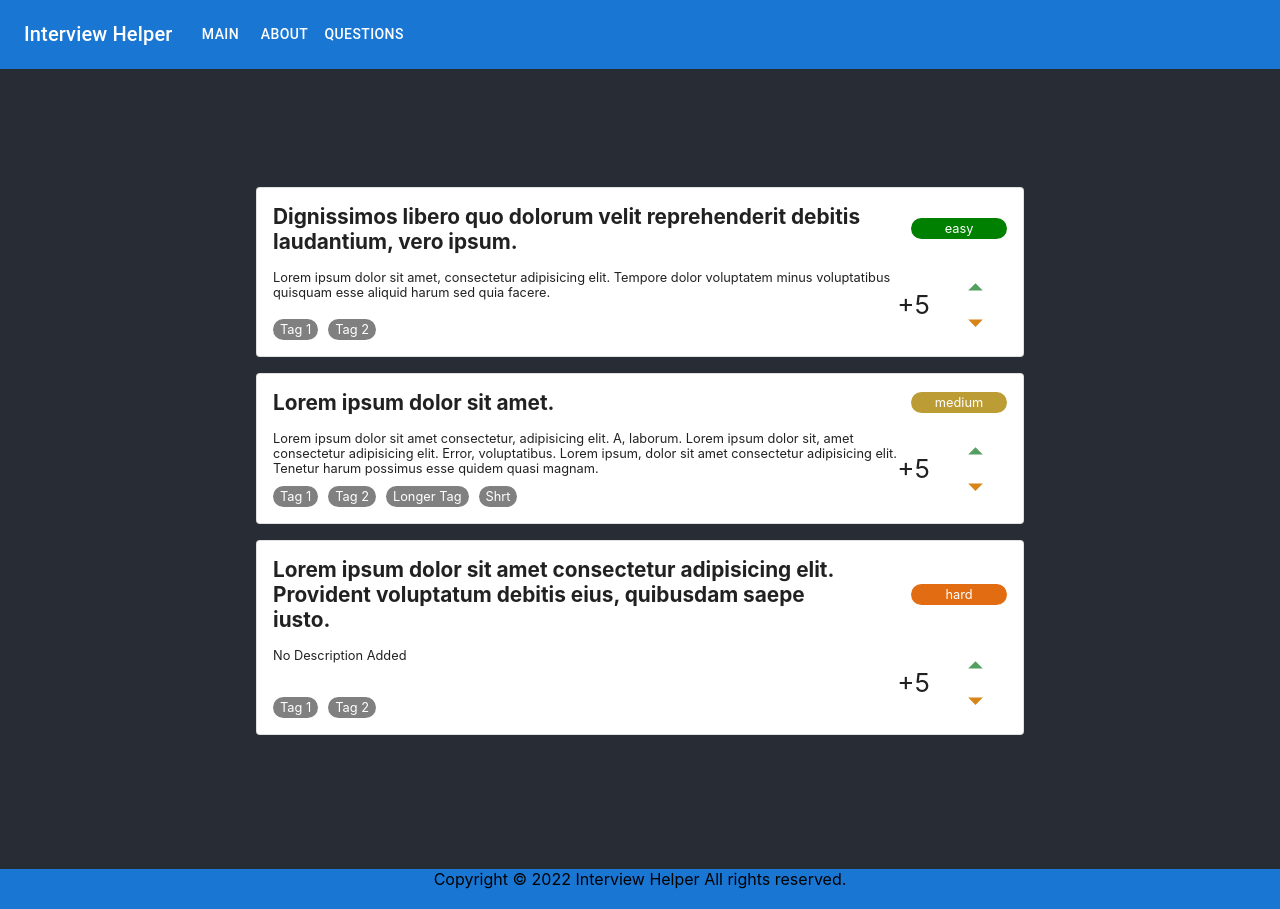
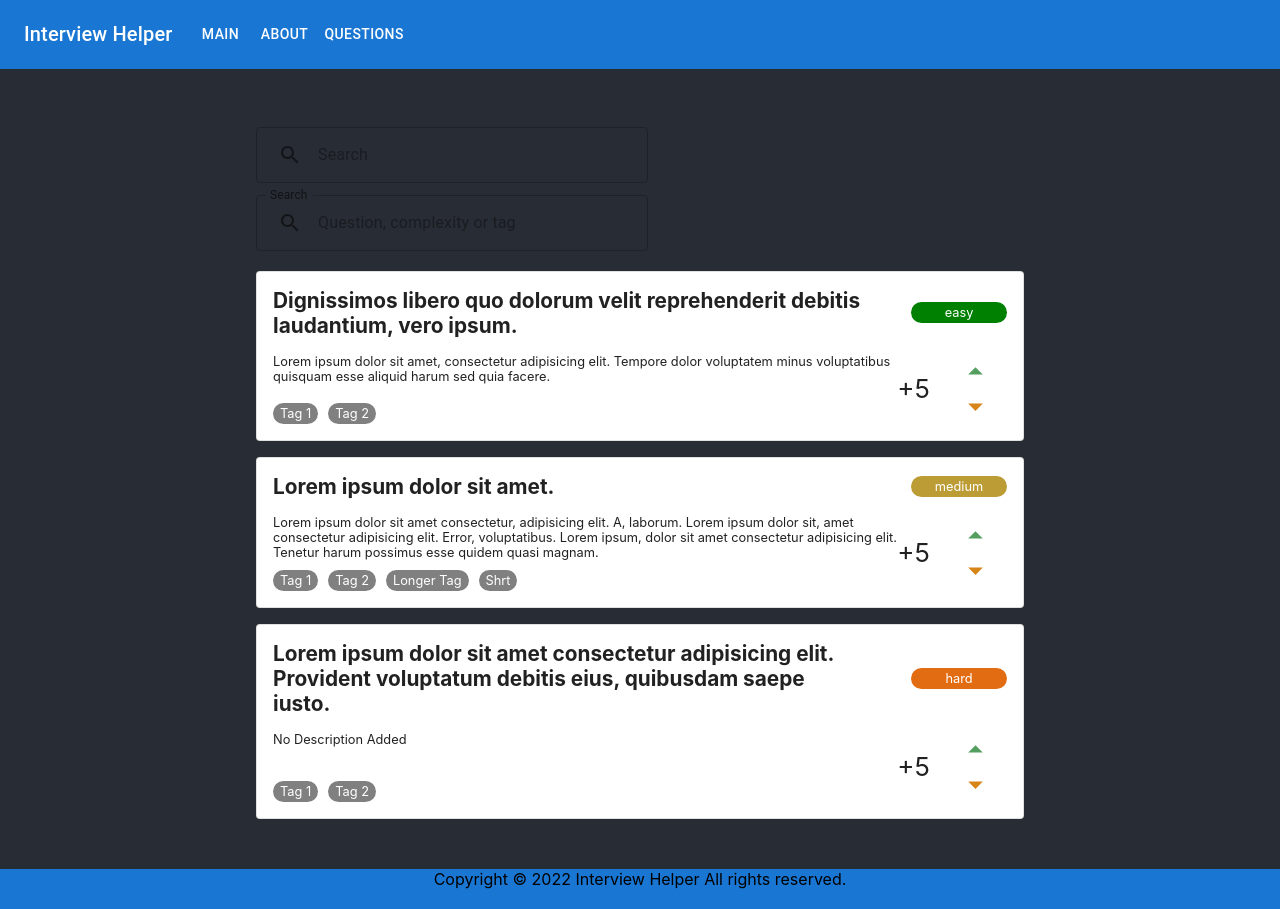
Before and after one commit to Sverdiyev/InterviewHelperFE, a React (Create React App) app: page /questions in a window 1280 px wide. Built offline with nearby package versions, Linux system fonts and the light colour scheme.

Commit message:
UI - search bar - 2 options

```diff
--- /dev/null
+++ b/src/components/QuestionSearch/QuestionSearch.jsx
@@ -0,0 +1,46 @@
+import React from 'react';
+import { Grid, IconButton, InputAdornment, TextField } from '@mui/material';
+import { Search as SearchIcon } from '@mui/icons-material';
+
+function QuestionSearch() {
+  // { questions, onFilter }
+  return (
+    <Grid container sx={{ width: '60%', margin: '1rem 0' }}>
+      <TextField
+        sx={{ width: '51%' }}
+        margin="dense"
+        id="search"
+        variant="outlined"
+        placeholder="Search"
+        InputProps={{
+          startAdornment: (
+            <InputAdornment position="start">
+              <IconButton>
+                <SearchIcon />
+              </IconButton>
+            </InputAdornment>
+          )
+        }}
+      />
+      <TextField
+        sx={{ width: '51%' }}
+        margin="dense"
+        id="search"
+        label="Search"
+        variant="outlined"
+        placeholder="Question, complexity or tag"
+        InputProps={{
+          startAdornment: (
+            <InputAdornment position="start">
+              <IconButton>
+                <SearchIcon />
+              </IconButton>
+            </InputAdornment>
+          )
+        }}
+      />
+    </Grid>
+  );
+}
+
+export default QuestionSearch;
--- a/src/pages/Questions.jsx
+++ b/src/pages/Questions.jsx
@@ -1,5 +1,6 @@
-import React from 'react';
+import React, { useState } from 'react';
 import Question from '../components/Question/Question.jsx';
+import QuestionSearch from '../components/QuestionSearch/QuestionSearch.jsx';
 
 const questions = [
   {
@@ -30,9 +31,12 @@ const questions = [
 ];
 
 function Questions() {
+  const [filteredQuestions, setFilteredQuestions] = useState(questions);
+
   return (
     <>
-      {questions.map((question) => (
+      <QuestionSearch questions={questions} onFilter={setFilteredQuestions} />
+      {filteredQuestions.map((question) => (
         <Question key={question.Id} {...question} />
       ))}
     </>
```
